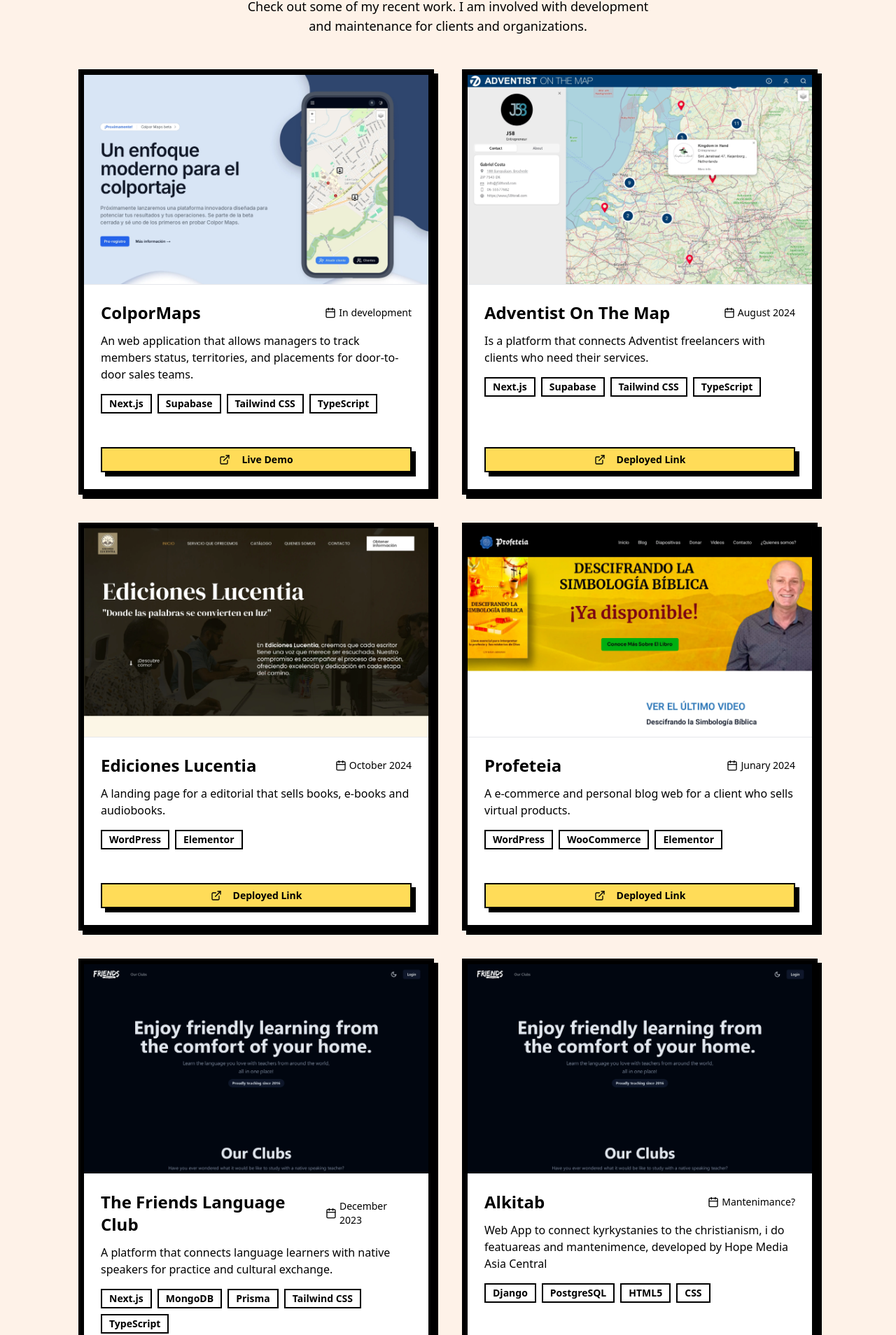
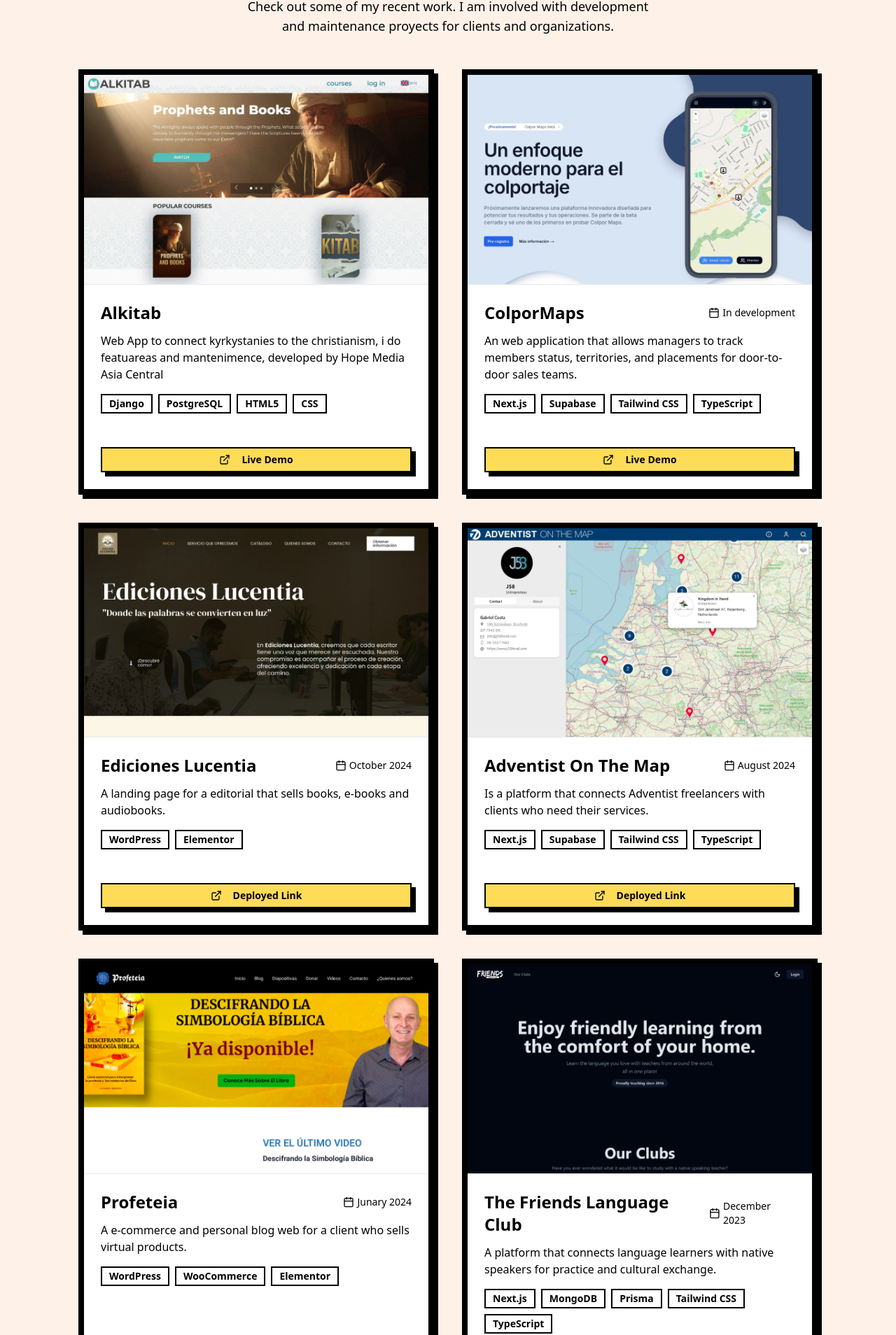
Before and after one commit to huajar/neobrutalism-portfolio, a Next.js app: page / in a window 1280 px wide. Shown: the part 1961-3869 px from the top of the page at 70% size. Built offline with nearby package versions, Linux system fonts and the light colour scheme.

Commit message:
feat: add new projects to FeaturedProjects component and update project descriptions

```diff
--- a/components/home/projects.tsx
+++ b/components/home/projects.tsx
@@ -7,6 +7,17 @@ import Image from "next/image";
 
 export default function FeaturedProjects() {
   const projects = [
+    {
+      title: "Alkitab",
+      description:
+        "Web App to connect kyrkystanies to the christianism, i do featuareas and mantenimence, developed by Hope Media Asia Central",
+      image: "/AlKitab.webp",
+      technologies: ["Django", "PostgreSQL", "HTML5", "CSS"],
+      deployLink: "",
+      demoLink: "https://friendslanguage.club/",
+      repoLink: "",
+      completedDate: "",
+    },
     {
       title: "ColporMaps",
       description:
@@ -19,6 +30,17 @@ export default function FeaturedProjects() {
       completedDate: "In development",
     },
     {
+      title: "Ediciones Lucentia",
+      description:
+        "A landing page for a editorial that sells books, e-books and audiobooks.",
+      image: "/ediciones-lucentia.webp",
+      technologies: ["WordPress", "Elementor"],
+      deployLink: "https://edicioneslucentia.com/",
+      demoLink: "",
+      repoLink: "",
+      completedDate: "October 2024",
+    },
+    {
       title: "Adventist On The Map",
       description:
         "Is a platform that connects Adventist freelancers with clients who need their services.",
@@ -28,17 +50,6 @@ export default function FeaturedProjects() {
       demoLink: "",
       repoLink: "",
       completedDate: "August 2024",
-    },
-    {
-      title: "Ediciones Lucentia",
-      description:
-      "A landing page for a editorial that sells books, e-books and audiobooks.",
-      image: "/ediciones-lucentia.webp",
-      technologies: ["WordPress", "Elementor"],
-      deployLink: "https://edicioneslucentia.com/",
-      demoLink: "",
-      repoLink: "",
-      completedDate: "October 2024",
     },
     {
       title: "Profeteia",
@@ -68,24 +79,7 @@ export default function FeaturedProjects() {
       repoLink: "",
       completedDate: "December 2023",
     },
-    {
-      title: "Alkitab",
-      description:
-        "Web App to connect kyrkystanies to the christianism, i do featuareas and mantenimence, developed by Hope Media Asia Central",
-      image: "/friendslanguage.webp",
-      technologies: [
-        "Django",
-        "PostgreSQL",
-        "HTML5",
-        "CSS",
-      ],
-      deployLink: "",
-      demoLink: "https://friendslanguage.club/",
-      repoLink: "",
-      completedDate: "Mantenimance?",
-    },
   ];
-
 
   return (
     <div className="min-h-screen py-8 sm:py-12 md:py-16 px-4 sm:px-6 lg:px-8">
@@ -93,14 +87,14 @@ export default function FeaturedProjects() {
         <div className="flex flex-col items-center justify-center space-y-4 text-center mb-12">
           <div className="space-y-2">
             <Badge className="text-base font-medium justify-center items-center py-0 !pb-1 bg-black text-white dark:bg-bw">
-              Worked on
+              involved in
             </Badge>
             <h2 className="text-3xl font-bold tracking-tight sm:text-4xl md:text-5xl lg:text-6xl [text-shadow:4px_4px_0px_#FD9745] dark:[text-shadow:6px_6px_0px_#000000]">
-              My Projects
+            My Projects
             </h2>
             <p className="md:text-lg max-w-[600px]">
               Check out some of my recent work. I am involved with development
-              and maintenance for clients and organizations.
+              and maintenance proyects for clients and organizations.
             </p>
           </div>
         </div>
@@ -126,10 +120,12 @@ export default function FeaturedProjects() {
                   <h3 className="font-semibold text-xl sm:text-2xl mb-1 sm:mb-0 dark:text-white">
                     {project.title}
                   </h3>
-                  <div className="flex items-center text-sm dark:text-gray-300">
-                    <Calendar className="h-4 w-4 mr-1" />
-                    {project.completedDate}
-                  </div>
+                  {project.completedDate && (
+                    <div className="flex items-center text-sm dark:text-gray-300">
+                      <Calendar className="h-4 w-4 mr-1" />
+                      {project.completedDate}
+                    </div>
+                  )}
                 </div>
                 <p className="text-sm sm:text-base mb-4 dark:text-gray-400">
                   {project.description}
```
Also changed, not shown: public/AlKitab.webp (added).
